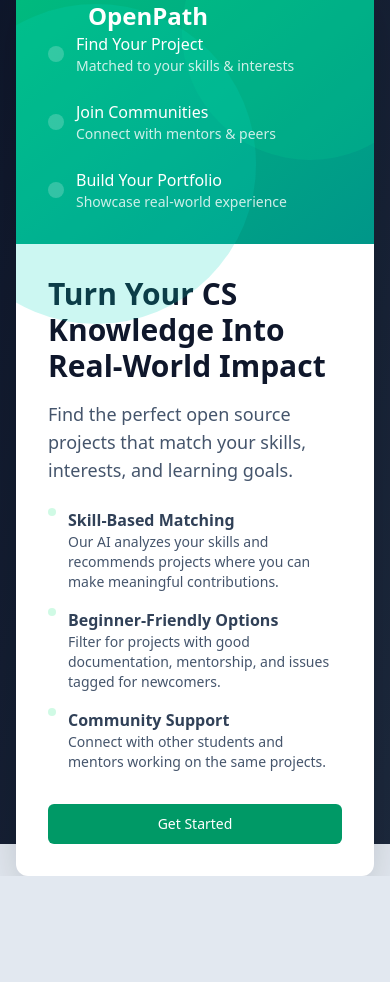
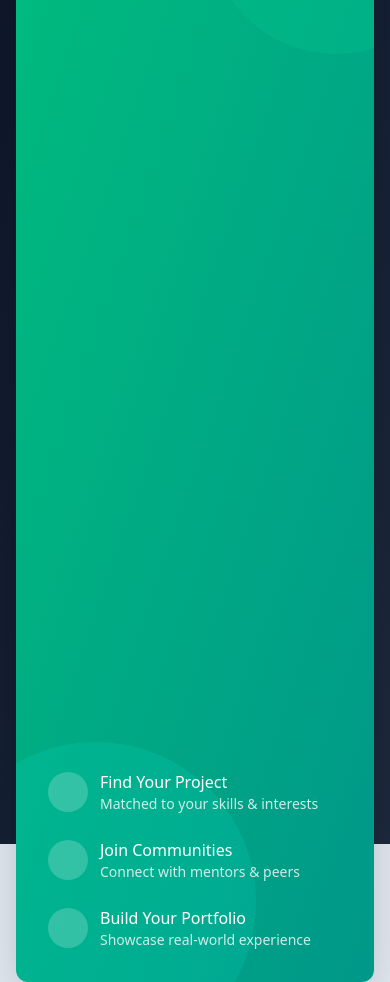
Before and after one commit to SafwanAmin-BracU/project-openpath, a SvelteKit app: page / in a window 390 px wide. Before the commit the page ends 876 px from the top, so only its background shows below. Built offline with nearby package versions, Linux system fonts and the light colour scheme; what @iconify/tailwind4 would draw is missing.

Commit message:
style: adjust layout and spacing in +page.svelte for consistency
Refactored the flex layout and spacing to ensure a more consistent and responsive design. Removed unnecessary grid classes and standardized the use of flex properties for better alignment and readability.

```diff
--- a/src/routes/+page.svelte
+++ b/src/routes/+page.svelte
@@ -43,9 +43,9 @@
   <!-- Centered Card Wrapper -->
   <div class="overflow-hidden bg-white rounded-xl shadow-2xl max-w-5xl">
     <!-- Centered Card -->
-    <div class="flex flex-col lg:flex-row">
+    <div class="flex flex-row">
       <!-- Left Column -->
-      <div class="relative col-span-5 p-8 text-white bg-gradient-to-br from-emerald-500 to-teal-600 md:p-12">
+      <div class="relative p-8 text-white bg-gradient-to-br from-emerald-500 to-teal-600 md:p-12">
         <!-- Background Decorations -->
         <div class="absolute -top-16 -right-16 w-64 h-64 rounded-full bg-emerald-400/20"></div>
         <div class="absolute -bottom-20 -left-20 w-80 h-80 rounded-full bg-teal-400/20"></div>
@@ -58,10 +58,10 @@
           </div>
 
           <!-- Feature List -->
-          <div class="space-y-6">
+          <div class="flex flex-col gap-6">
             {#each features as feature}
               <div class="flex gap-3 items-center">
-                <div class="p-2 rounded-full bg-white/20">
+                <div class="p-2 rounded-full bg-white/20 flex">
                   <span class="{feature.icon} size-6"></span>
                 </div>
                 <div>
@@ -75,7 +75,7 @@
       </div>
 
       <!-- Right Column -->
-      <div class="col-span-7 p-8 md:p-12">
+      <div class="p-8 md:p-12">
         <h1 class="mb-4 text-3xl font-bold text-slate-900 md:text-4xl">
           Turn Your CS Knowledge Into Real-World Impact
         </h1>
@@ -87,7 +87,7 @@
         <div class="mb-8 space-y-4 text-slate-700">
           {#each benefits as benefit}
             <div class="flex gap-3 items-start">
-              <div class="p-1 text-emerald-600 bg-emerald-100 rounded-full">
+              <div class="p-1 text-emerald-600 bg-emerald-100 rounded-full flex">
                 <span class="{benefit.icon} size-5"></span>
               </div>
               <div>
```
